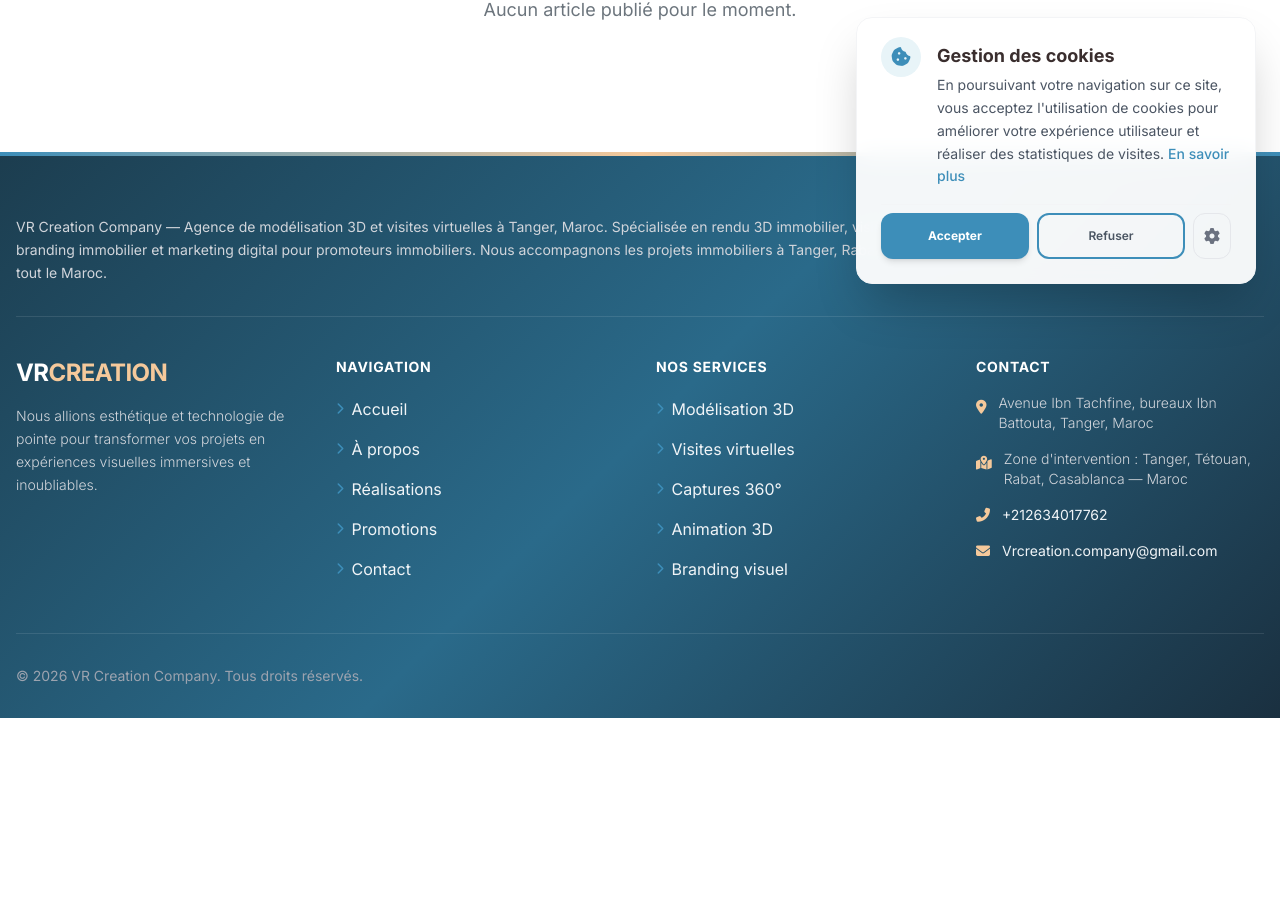
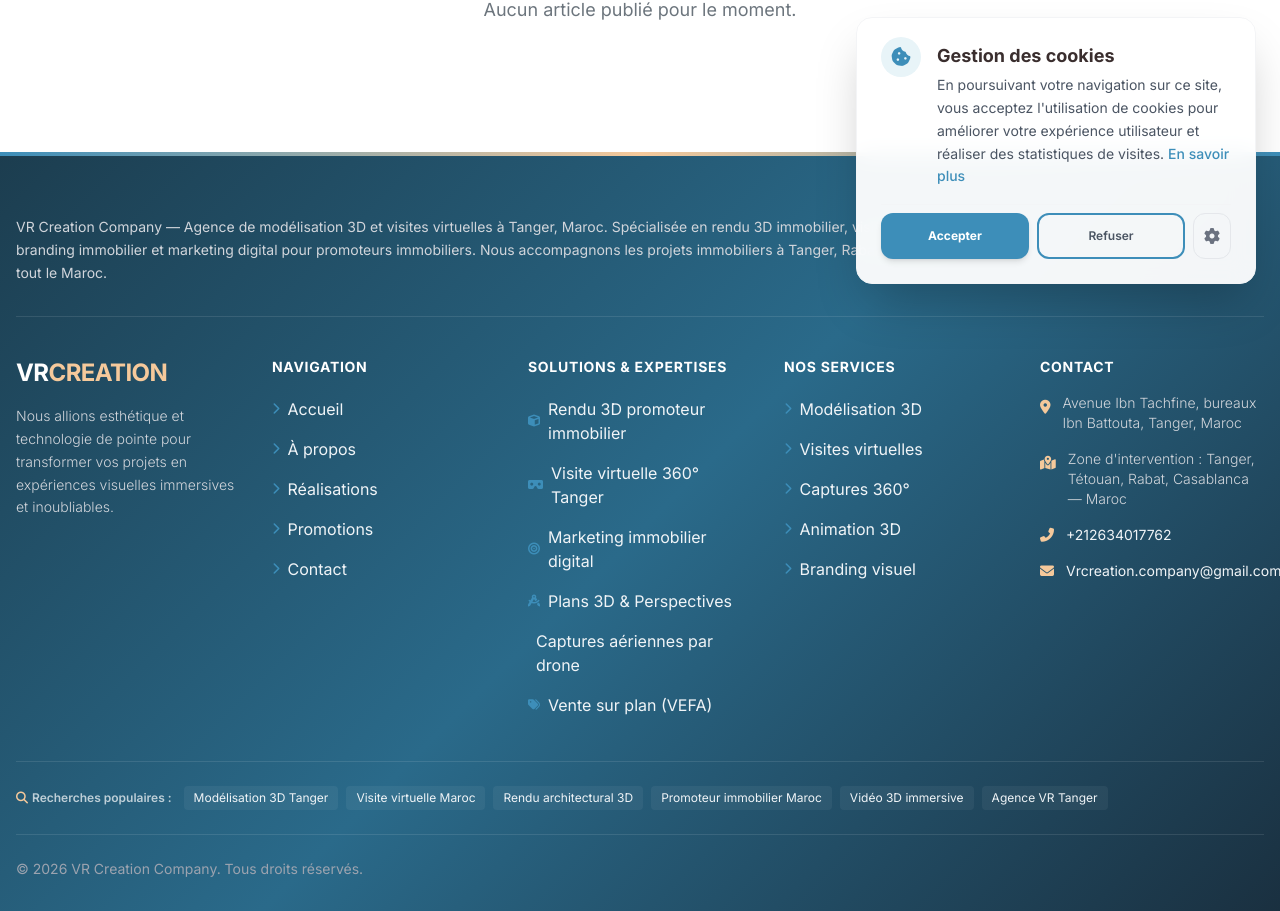
Before and after one commit to Schneider-sizeof/vr_creation, a Django app: page /fr/blog/ in a window 1280 px wide. Shown: the part 492-1403 px from the top of the page. Before the commit the page ends 1210 px from the top, so only its background shows below. Run offline with Django 5.2, Linux system fonts and the light colour scheme; data comes from the database, SQL or seed files in the repository; data that the repository does not hold is empty; some libraries are stand-ins or nearby versions; some web fonts are replaced.

Commit message:
feat(seo): add rich keywords column (Solutions & Expertises) and popular search cloud to footer across FR, EN, AR

```diff
--- a/templates/partials/footer.html
+++ b/templates/partials/footer.html
@@ -8,9 +8,9 @@
             </p>
         </div>
 
-        <div class="grid grid-cols-1 md:grid-cols-2 lg:grid-cols-4 gap-8">
+        <div class="grid grid-cols-1 sm:grid-cols-2 lg:grid-cols-5 gap-8">
             <!-- Brand & About -->
-            <div>
+            <div class="lg:col-span-1">
                 <div class="flex items-center gap-3 mb-4">
                     {% if site_settings.logo %}
                     <img src="{{ site_settings.logo.url }}" alt="{{ site_settings.site_name }}" class="h-10 w-auto brightness-0 invert">
@@ -50,6 +50,19 @@
                     <li><a href="{% url 'portfolio:project_list' %}" class="footer-link"><i class="fas fa-chevron-right text-xs text-primary mr-2"></i>{% trans "Réalisations" %}</a></li>
                     <li><a href="{% url 'core:promotions' %}" class="footer-link"><i class="fas fa-chevron-right text-xs text-primary mr-2"></i>{% trans "Promotions" %}</a></li>
                     <li><a href="{% url 'contact:contact' %}" class="footer-link"><i class="fas fa-chevron-right text-xs text-primary mr-2"></i>{% trans "Contact" %}</a></li>
+                </ul>
+            </div>
+
+            <!-- Solutions & Expertises (Rich Keywords Column) -->
+            <div>
+                <h4 class="text-sm font-bold text-white mb-4 uppercase tracking-wider">{% trans "Solutions & Expertises" %}</h4>
+                <ul class="space-y-2">
+                    <li><a href="{% url 'services:detail' 'modelisation-3d' %}" class="footer-link"><i class="fas fa-cube text-xs text-primary mr-2"></i>{% trans "Rendu 3D promoteur immobilier" %}</a></li>
+                    <li><a href="{% url 'services:detail' 'visites-virtuelles' %}" class="footer-link"><i class="fas fa-vr-cardboard text-xs text-primary mr-2"></i>{% trans "Visite virtuelle 360° Tanger" %}</a></li>
+                    <li><a href="{% url 'services:detail' 'lead-generation' %}" class="footer-link"><i class="fas fa-bullseye text-xs text-primary mr-2"></i>{% trans "Marketing immobilier digital" %}</a></li>
+                    <li><a href="{% url 'services:detail' 'modelisation-3d' %}" class="footer-link"><i class="fas fa-drafting-compass text-xs text-primary mr-2"></i>{% trans "Plans 3D & Perspectives" %}</a></li>
+                    <li><a href="{% url 'services:detail' 'photographie' %}" class="footer-link"><i class="fas fa-drone text-xs text-primary mr-2"></i>{% trans "Captures aériennes par drone" %}</a></li>
+                    <li><a href="{% url 'core:promotions' %}" class="footer-link"><i class="fas fa-tags text-xs text-primary mr-2"></i>{% trans "Vente sur plan (VEFA)" %}</a></li>
                 </ul>
             </div>
 
@@ -101,7 +114,18 @@
             </div>
         </div>
 
-        <div class="border-t border-white/10 mt-12 pt-8 flex flex-col md:flex-row justify-between items-center gap-4">
+        <!-- Popular Keywords Cloud -->
+        <div class="border-t border-white/10 mt-10 pt-6 flex flex-wrap items-center gap-2 text-xs text-gray-400">
+            <span class="font-semibold text-white/70 mr-1"><i class="fas fa-search text-accent mr-1"></i>{% trans "Recherches populaires :" %}</span>
+            <a href="{% url 'services:detail' 'modelisation-3d' %}" class="px-2.5 py-1 rounded bg-white/5 hover:bg-accent/20 hover:text-accent transition-colors">{% trans "Modélisation 3D Tanger" %}</a>
+            <a href="{% url 'services:detail' 'visites-virtuelles' %}" class="px-2.5 py-1 rounded bg-white/5 hover:bg-accent/20 hover:text-accent transition-colors">{% trans "Visite virtuelle Maroc" %}</a>
+            <a href="{% url 'services:detail' 'modelisation-3d' %}" class="px-2.5 py-1 rounded bg-white/5 hover:bg-accent/20 hover:text-accent transition-colors">{% trans "Rendu architectural 3D" %}</a>
+            <a href="{% url 'core:promotions' %}" class="px-2.5 py-1 rounded bg-white/5 hover:bg-accent/20 hover:text-accent transition-colors">{% trans "Promoteur immobilier Maroc" %}</a>
+            <a href="{% url 'services:detail' 'animation-motion-design' %}" class="px-2.5 py-1 rounded bg-white/5 hover:bg-accent/20 hover:text-accent transition-colors">{% trans "Vidéo 3D immersive" %}</a>
+            <a href="{% url 'core:about' %}" class="px-2.5 py-1 rounded bg-white/5 hover:bg-accent/20 hover:text-accent transition-colors">{% trans "Agence VR Tanger" %}</a>
+        </div>
+
+        <div class="border-t border-white/10 mt-6 pt-6 flex flex-col md:flex-row justify-between items-center gap-4">
             <p class="text-gray-400 text-sm">
                 &copy; {% now "Y" %} {{ site_settings.site_name|default:"VR Creation" }}. {% trans "Tous droits réservés." %}
             </p>
```
Also changed, not shown: locale/ar/LC_MESSAGES/django.po, locale/en/LC_MESSAGES/django.po.
